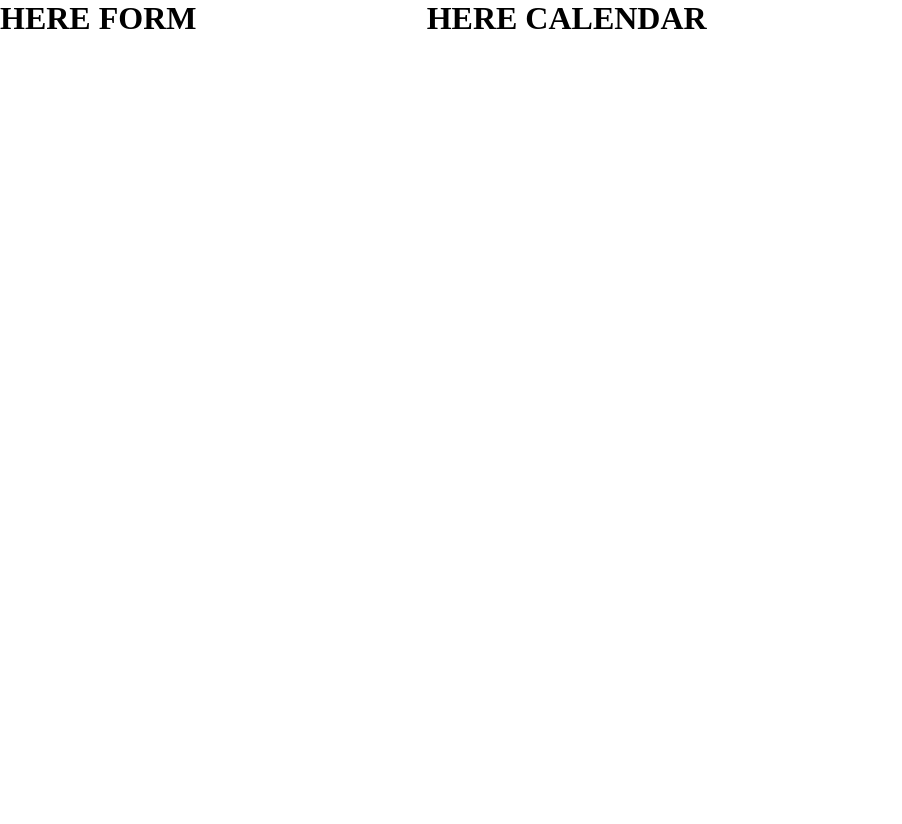
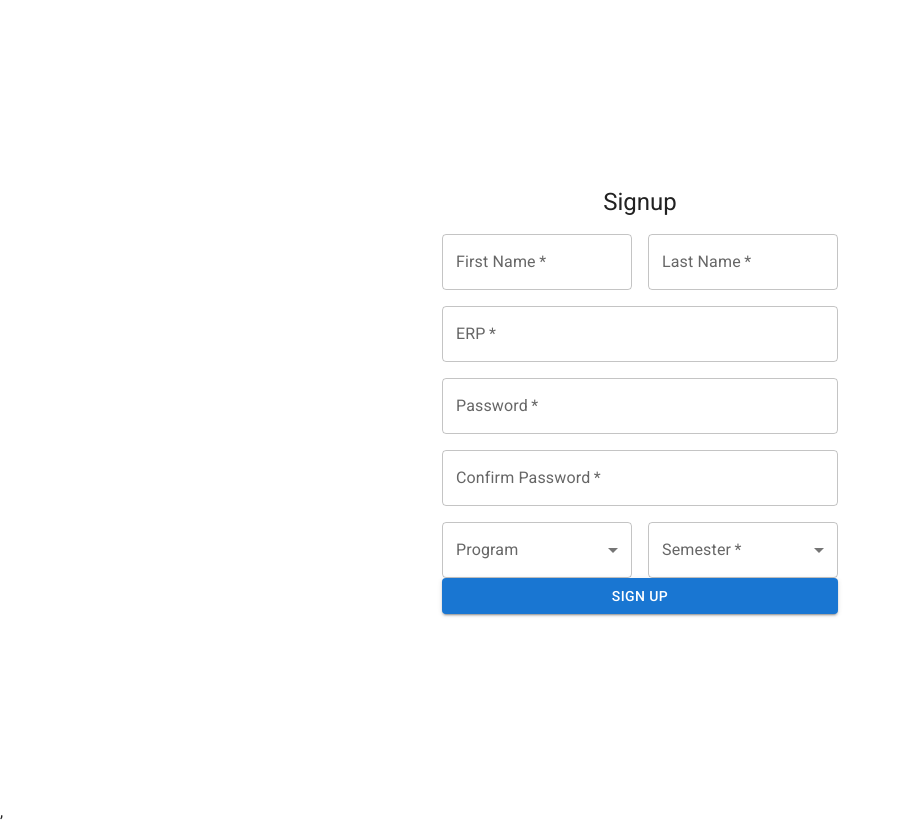
Before and after one commit to Hammad1029/schedule-maker-new, a React (Create React App) app: page / in a window 1280 px wide. Shown: the whole page, without its empty margins (0-902 px from the left). Before the commit the page ends 800 px from the top, so only its background shows below. Built offline with nearby package versions, Linux system fonts and the light colour scheme.

Commit message:
created login and signup

```diff
--- a/package.json
+++ b/package.json
@@ -19,7 +19,8 @@
     "react-redux": "^8.1.3",
     "react-router-dom": "^6.20.0",
     "react-scripts": "5.0.1",
-    "web-vitals": "^2.1.4"
+    "web-vitals": "^2.1.4",
+    "yup": "^1.3.2"
   },
   "scripts": {
     "start": "react-scripts start",
--- a/src/App.js
+++ b/src/App.js
@@ -1,9 +1,11 @@
 import './App.css';
 import Dashboard from './pages/Dashboard';
+import LoginForm from './pages/Login';
+import SignUp from './pages/SignUp';
 
 function App() {
   return (
-    <Dashboard />
+    <SignUp />
   );
 }
 
--- a/src/index.js
+++ b/src/index.js
@@ -7,11 +7,15 @@ import '@fontsource/roboto/300.css';
 import '@fontsource/roboto/400.css';
 import '@fontsource/roboto/500.css';
 import '@fontsource/roboto/700.css';
+import { store } from './store';
+import { Provider } from 'react-redux';
 
 const root = ReactDOM.createRoot(document.getElementById('root'));
 root.render(
   <React.StrictMode>
+    <Provider store={store}>
     <App />
+  </Provider>,
   </React.StrictMode>
 );
 
--- a/src/pages/Login.js
+++ b/src/pages/Login.js
@@ -0,0 +1,98 @@
+import React, { useState } from 'react';
+import { Container, Typography, TextField, Button, CssBaseline } from '@mui/material';
+import { styled } from '@mui/system';
+import httpService from '../utils/http.js';
+import { endpoints } from '../utils/http.js';
+import { useDispatch } from 'react-redux';
+import { loginUser } from '../store/reducers/user';
+import { useNavigate } from "react-router-dom";
+
+const CenteredContainer = styled(Container)({
+  display: 'flex',
+  flexDirection: 'column',
+  alignItems: 'center',
+  justifyContent: 'center',
+  height: '100vh', // This ensures the container takes the full height of the viewport
+});
+
+const Form = styled('form')({
+  width: '100%',
+  marginTop: (theme) => theme.spacing(1),
+});
+
+const SubmitButton = styled(Button)({
+  margin: (theme) => theme.spacing(3, 0, 2),
+});
+
+const LargerHeading = styled(Typography)({
+    fontSize: '2.5rem', // Adjust the font size as needed
+  });
+
+const LoginForm = () => {
+  const [erp, setErp] = useState('');
+  const [password, setPassword] = useState('');
+  const dispatch = useDispatch();
+
+  const handleSubmit = async (e) => {
+    try {
+        const response = await httpService({
+          endpoint: endpoints.auth.login,
+          base: endpoints.auth.base,
+          reqBody: { erp, password },
+          successNotif: true
+        });
+
+        if (response) {
+          // Dispatch the token to the Redux store
+          dispatch(loginUser({ token: response.token, userDetails: response.userDetails }));
+
+        }
+      } catch (error) {
+        console.error(error);
+      }
+  };
+
+  return (
+    <CenteredContainer component="main" maxWidth="xs">
+      <CssBaseline />
+      <div>
+      <LargerHeading variant="h4" align="center">
+          Login
+        </LargerHeading>
+        <Form onSubmit={handleSubmit}>
+          <TextField
+            variant="outlined"
+            margin="normal"
+            required
+            fullWidth
+            id="erp"
+            label="ERP"
+            name="erp"
+            autoComplete="erp"
+            autoFocus
+            value={erp}
+            onChange={(e) => setErp(e.target.value)}
+          />
+          <TextField
+            variant="outlined"
+            margin="normal"
+            required
+            fullWidth
+            name="password"
+            label="Password"
+            type="password"
+            id="password"
+            autoComplete="current-password"
+            value={password}
+            onChange={(e) => setPassword(e.target.value)}
+          />
+          <SubmitButton type="submit" fullWidth variant="contained" color="primary">
+            Sign In
+          </SubmitButton>
+        </Form>
+      </div>
+    </CenteredContainer>
+  );
+};
+
+export default LoginForm;
--- /dev/null
+++ b/src/pages/SignUp.js
@@ -0,0 +1,219 @@
+import React, { useState } from 'react';
+import {
+  Container,
+  Typography,
+  TextField,
+  Button,
+  CssBaseline,
+  Grid,
+  FormControl,
+  InputLabel,
+  Select,
+  MenuItem,
+} from '@mui/material';
+import { styled } from '@mui/system';
+import httpService, { endpoints } from '../utils/http';
+import { NotificationManager } from 'react-notifications';
+import * as Yup from 'yup';
+
+const CenteredContainer = styled(Container)({
+  display: 'flex',
+  flexDirection: 'column',
+  alignItems: 'center',
+  justifyContent: 'center',
+  height: '100vh',
+});
+
+const Form = styled('form')({
+  width: '100%',
+  marginTop: (theme) => theme.spacing(3),
+  marginBottom: (theme) => theme.spacing(3),
+});
+
+const SubmitButton = styled(Button)({
+  margin: (theme) => theme.spacing(3, 0, 2),
+});
+
+const signUpSchema = Yup.object({
+  erp: Yup.string().required('ERP is required'),
+  password: Yup.string().required('Password is required'),
+  confirmPassword: Yup.string()
+    .oneOf([Yup.ref('password'), null], 'Passwords must match')
+    .required('Confirm Password is required'),
+  firstName: Yup.string().required('First Name is required'),
+  lastName: Yup.string().required('Last Name is required'),
+  program: Yup.string().required('Programme is required'),
+  semester: Yup.number().min(1).max(8).required('Semester is required'),
+}).required();
+
+const SignUp = () => {
+  const [erp, setErp] = useState('');
+  const [password, setPassword] = useState('');
+  const [confirmPassword, setConfirmPassword] = useState('');
+  const [firstName, setFirstName] = useState('');
+  const [lastName, setLastName] = useState('');
+  const [program, setProgram] = useState('');
+  const [semester, setSemester] = useState('');
+
+  const handleSubmit = async (e) => {
+    try {
+      // Validate with Yup schema
+      await signUpSchema.validate(
+        {
+          erp,
+          password,
+          confirmPassword,
+          firstName,
+          lastName,
+          program,
+          semester,
+        },
+        { abortEarly: false }
+      ); // abortEarly: false will validate all fields and return all errors
+
+      // Check if passwords match
+      if (password !== confirmPassword) {
+        NotificationManager.warning('Passwords do not match', 'Validation Error');
+        return;
+      }
+
+      const response = await httpService({
+        endpoint: endpoints.auth.signUp,
+        base: endpoints.auth.base,
+        reqBody: {
+          erp,
+          password,
+          firstName,
+          lastName,
+          program,
+          semester,
+        },
+        successNotif: true,
+      });
+
+    } catch (error) {
+      console.error(error);
+
+      // Display Yup validation errors
+      if (error.name === 'ValidationError') {
+        error.errors.forEach((errMsg) => {
+          NotificationManager.warning(errMsg, 'Validation Error');
+        });
+      }
+    }
+  };
+
+  return (
+    <CenteredContainer component="main" maxWidth="xs">
+      <CssBaseline />
+      <div>
+        <Typography component="h1" variant="h5" align="center" style={{ marginBottom: '16px' }}>
+          Signup
+        </Typography>
+        <Form onSubmit={handleSubmit}>
+          <Grid container spacing={2}>
+            <Grid item xs={12} sm={6}>
+              <TextField
+                variant="outlined"
+                required
+                fullWidth
+                label="First Name"
+                name="firstName"
+                value={firstName}
+                onChange={(e) => setFirstName(e.target.value)}
+              />
+            </Grid>
+            <Grid item xs={12} sm={6}>
+              <TextField
+                variant="outlined"
+                required
+                fullWidth
+                label="Last Name"
+                name="lastName"
+                value={lastName}
+                onChange={(e) => setLastName(e.target.value)}
+              />
+            </Grid>
+            <Grid item xs={12}>
+              <TextField
+                variant="outlined"
+                required
+                fullWidth
+                type="text" // Corrected from "erp"
+                label="ERP"
+                name="erp"
+                value={erp}
+                onChange={(e) => setErp(e.target.value)}
+              />
+            </Grid>
+            <Grid item xs={12}>
+              <TextField
+                variant="outlined"
+                required
+                fullWidth
+                type="password"
+                label="Password"
+                name="password"
+                value={password}
+                onChange={(e) => setPassword(e.target.value)}
+              />
+            </Grid>
+            <Grid item xs={12}>
+              <TextField
+                variant="outlined"
+                required
+                fullWidth
+                type="password"
+                label="Confirm Password"
+                name="confirmPassword"
+                value={confirmPassword}
+                onChange={(e) => setConfirmPassword(e.target.value)}
+              />
+            </Grid>
+            <Grid item xs={12} sm={6}>
+              <FormControl fullWidth>
+                <InputLabel id="program-label">Program</InputLabel>
+                <Select
+                  labelId="program-label"
+                  required
+                  fullWidth
+                  name="program"
+                  value={program}
+                  onChange={(e) => setProgram(e.target.value)}
+                >
+                  <MenuItem value="Engineering">Engineering</MenuItem>
+                  <MenuItem value="Computer Science">Computer Science</MenuItem>
+                  {/* Add more program options as needed */}
+                </Select>
+              </FormControl>
+            </Grid>
+            <Grid item xs={12} sm={6}>
+              <TextField
+                variant="outlined"
+                required
+                fullWidth
+                label="Semester"
+                name="semester"
+                value={semester}
+                onChange={(e) => setSemester(e.target.value)}
+                select // Added select
+              >
+                {/* Options for the dropdown */}
+                {[...Array(8).keys()].map((sem) => (
+                  <MenuItem key={sem + 1} value={(sem + 1).toString()}>
+                    Semester {sem + 1}
+                  </MenuItem>
+                ))}
+              </TextField>
+            </Grid>
+          </Grid>
+          <SubmitButton type="submit" fullWidth variant="contained" color="primary">
+            Sign Up
+          </SubmitButton>
+        </Form>
+      </div>
+    </CenteredContainer>
+  );
+};
+
+export default SignUp;
```
Also changed, not shown: 1 other file (tests, documents, lock files or other folders).
